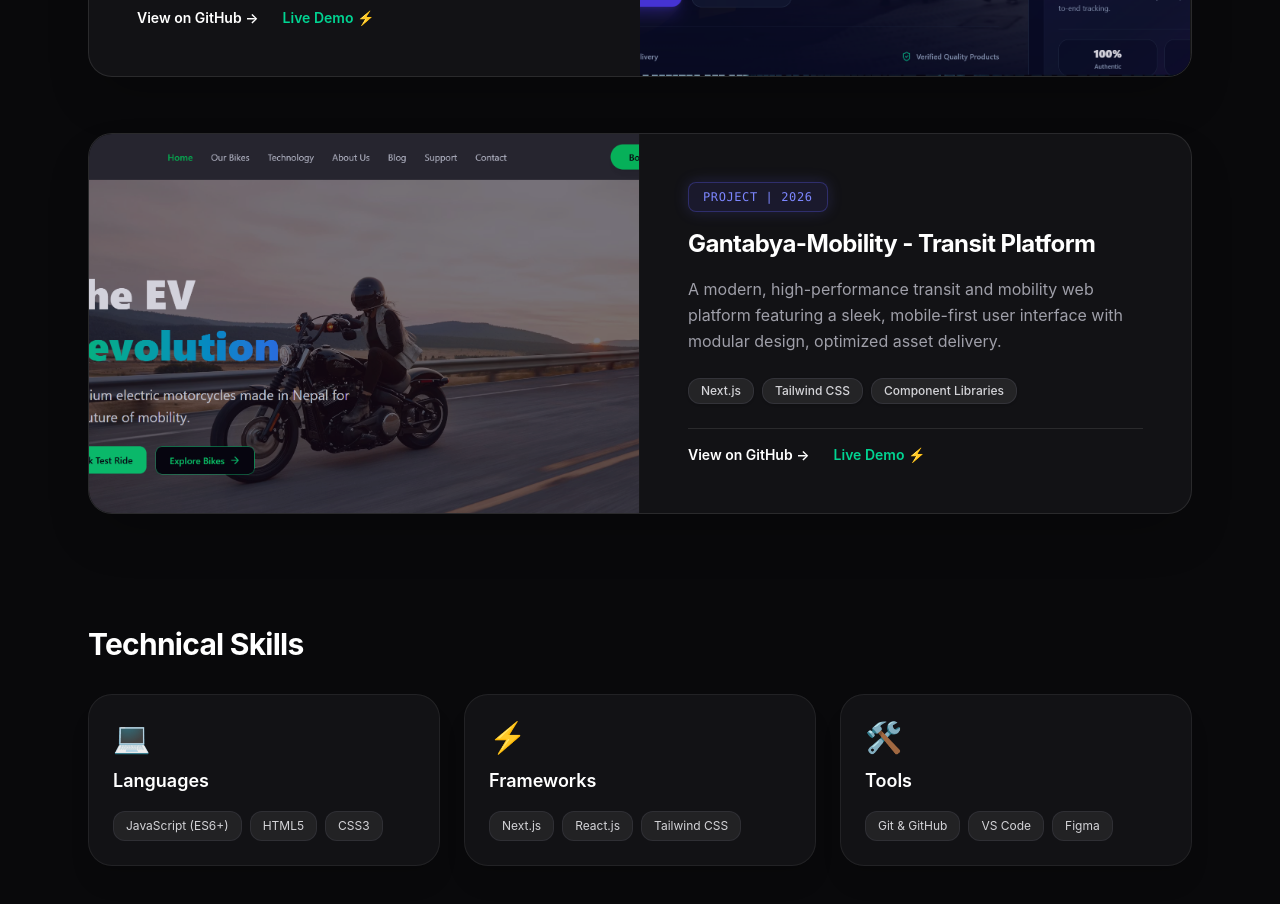
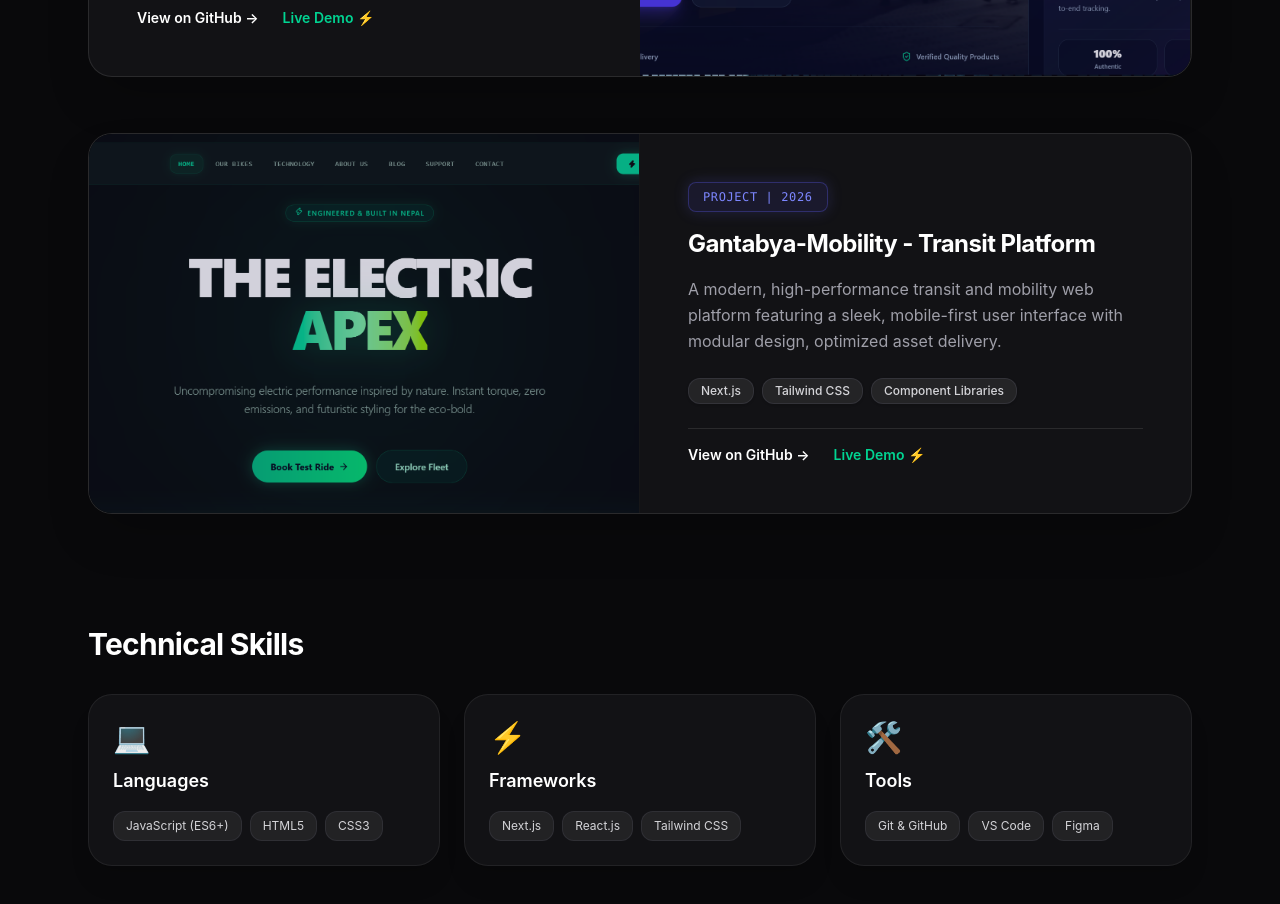
Before and after one commit to sujitshahi/PORTFOLIO, a Next.js app: page / in a window 1280 px wide. Shown: the part 2060-2964 px from the top of the page. Built offline with nearby package versions, Linux system fonts and the light colour scheme.

Commit message:
changed image in projects

```diff
--- a/src/app/Projects/page.tsx
+++ b/src/app/Projects/page.tsx
@@ -38,7 +38,7 @@ const projectsData = [
     linkText: "View on GitHub →",
     liveLink: "https://gantabya-mobility-123.vercel.app",
     liveLinkText: "Live Demo ⚡",
-    thumbnail: "/gantabya.png"
+    thumbnail: "/gantabya1.png"
   },
 ];
 
```
Also changed, not shown: public/gantabya.png (deleted), public/gantabya1.png (added).
